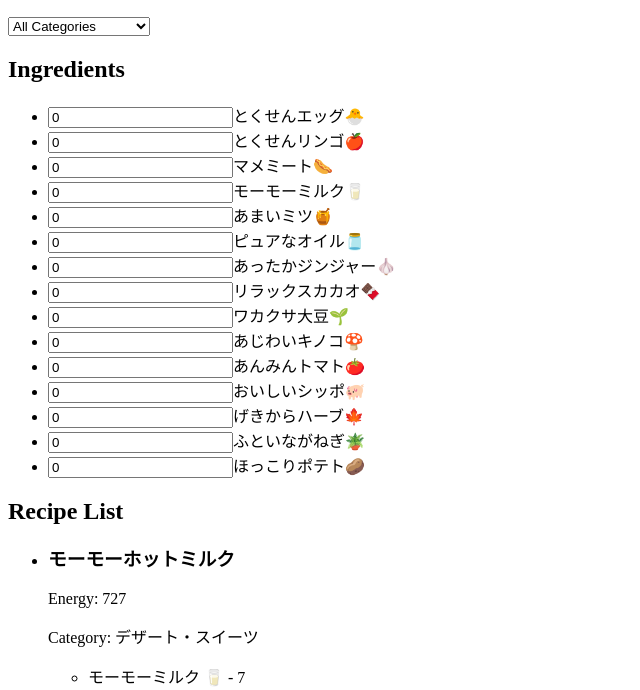
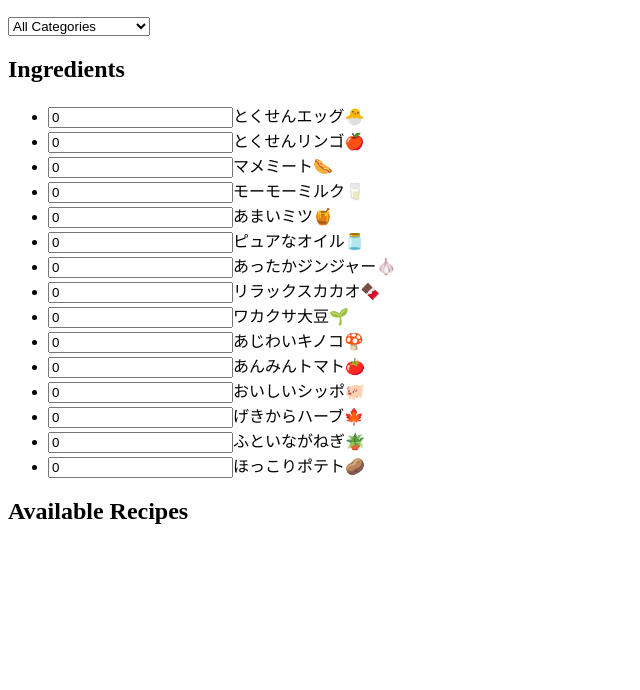
Before and after one commit to MO3294/pokemon-sleep, a Gatsby site: page / in a window 1280 px wide. Shown: the part 110-800 px from the top of the page, without its empty margins (0-640 px from the left). Built offline with nearby package versions, Linux system fonts and the light colour scheme; Gatsby itself is replaced by a stand-in of ours.

Commit message:
材料に応じてレシピを表示する

```diff
--- a/src/data/recipe.ts
+++ b/src/data/recipe.ts
@@ -9,7 +9,7 @@ export enum RecipeCategory {
     "desert"="デザート・スイーツ",
 }
 
-type RecipeType = {
+export type RecipeType = {
     name: string;
     energy: number;
     category: RecipeCategory;
--- a/src/pages/index.tsx
+++ b/src/pages/index.tsx
@@ -3,7 +3,7 @@ import React, { useState } from "react";
 
 // import ingredients and recipes from data folder
 import { ingredients } from "../data/ingredient";
-import { recipes } from "../data/recipe";
+import { RecipeType, recipes } from "../data/recipe";
 import { RecipeCategory } from "../data/recipe";
 
 
@@ -33,23 +33,28 @@ const RecipeCategorySelect = ({ setSelectedCategory }: { setSelectedCategory: (c
 
 
 // display ingredients list and accept count for each
-const IngredientsCountInput = () => {
+type IngredientsCountInputProps = {
+  ingredientsCountState: { [key: string]: number };
+  setIngredientsCountState: React.Dispatch<React.SetStateAction<{ [key: string]: number }>>;
+};
+
+const IngredientsCountInput: React.FC<IngredientsCountInputProps> = ({ ingredientsCountState, setIngredientsCountState }) => {
   // prepare ingredients list count and useState
   const initialIngredientsCount: { [key: string]: number } = {};
   Array.from(ingredients).forEach(([key, ingredient]) => {
     initialIngredientsCount[key] = 0;
   });
-  const [ingredientsCountState, setIngredientsCountState] = useState(initialIngredientsCount);
 
   const handleCountChange = (event: React.ChangeEvent<HTMLInputElement>) => {
     const ingredientKey = event.target.name;
     const ingredientCount = Number(event.target.value);
 
-    setIngredientsCountState(prevState => ({
+    setIngredientsCountState((prevState: { [key: string]: number }) => ({
       ...prevState,
       [ingredientKey]: ingredientCount
     }));
   }
+
 
   return (
     <div>
@@ -74,27 +79,27 @@ const IngredientsCountInput = () => {
 
 
 // display list of recipes which can be cooked with the ingredients
-const RecipeList = ({ selectedCategory }: { selectedCategory: RecipeCategory | null }) => {
-  const filteredRecipes = recipes.filter(recipe => !selectedCategory || recipe.category === selectedCategory);
+const canCookRecipe = (recipe: RecipeType, ingredientsCount: { [key: string]: number }): boolean => {
+  for(let requirement of recipe.requires) {
+    const ingredientKey = [...ingredients.keys()].find(key => ingredients.get(key) === requirement.ingredient);
+    if (!ingredientKey || (ingredientsCount[ingredientKey] || 0) < requirement.count) {
+      return false; // ingredientが足りない場合
+    }
+  }
+  return true; // すべてのingredientが足りる場合
+}
+
+// レシピリストのコンポーネント
+const RecipesList = ({ ingredientsCountState, selectedCategory }: { ingredientsCountState: { [key: string]: number }, selectedCategory: RecipeCategory | null }) => {
+  const cookableRecipes = recipes.filter(recipe =>
+    (!selectedCategory || recipe.category === selectedCategory) && canCookRecipe(recipe, ingredientsCountState)
+  );
 
   return (
     <div>
-      <h2>Recipe List</h2>
+      <h2>Available Recipes</h2>
       <ul>
-        {filteredRecipes.map((recipe, index) => (
-          <li key={index}>
-            <h3>{recipe.name}</h3>
-            <p>Energy: {recipe.energy}</p>
-            <p>Category: {recipe.category}</p>
-            <ul>
-              {recipe.requires.map((requirement, idx) => (
-                <li key={idx}>
-                  {requirement.ingredient.name} {requirement.ingredient.emoji} - {requirement.count}
-                </li>
-              ))}
-            </ul>
-          </li>
-        ))}
+        {cookableRecipes.map(recipe => <li key={recipe.name}>{recipe.name}</li>)}
       </ul>
     </div>
   );
@@ -105,19 +110,24 @@ const RecipeList = ({ selectedCategory }: { selectedCategory: RecipeCategory | n
 const pageTitle = "Cooking Recipes";
 
 // create index page
-const IndexPage = () => {
-  // カテゴリの状態を管理するためのuseStateフック
+const IndexPage: React.FC = () => {
   const [selectedCategory, setSelectedCategory] = useState<RecipeCategory | null>(null);
+  const [ingredientsCountState, setIngredientsCountState] = useState<{ [key: string]: number }>({});
 
   return (
     <div>
       <h1>{pageTitle}</h1>
       <RecipeCategorySelect setSelectedCategory={setSelectedCategory} />
-      <IngredientsCountInput />
-      <RecipeList selectedCategory={selectedCategory} />
+      <IngredientsCountInput
+        ingredientsCountState={ingredientsCountState}
+        setIngredientsCountState={setIngredientsCountState}
+      />
+      <RecipesList
+        ingredientsCountState={ingredientsCountState}
+        selectedCategory={selectedCategory}
+      />
     </div>
   );
 }
 
-
 export default IndexPage
```
